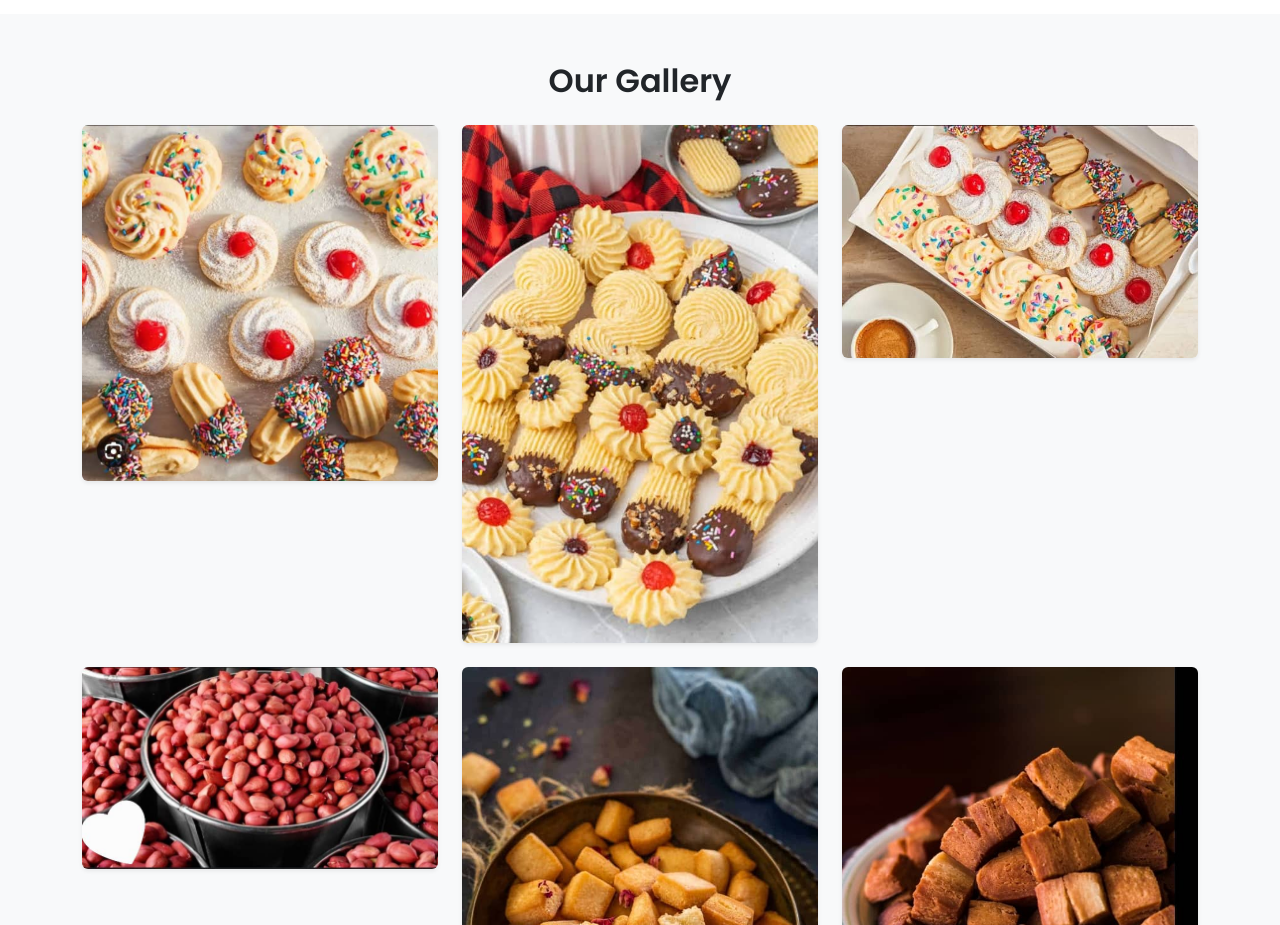
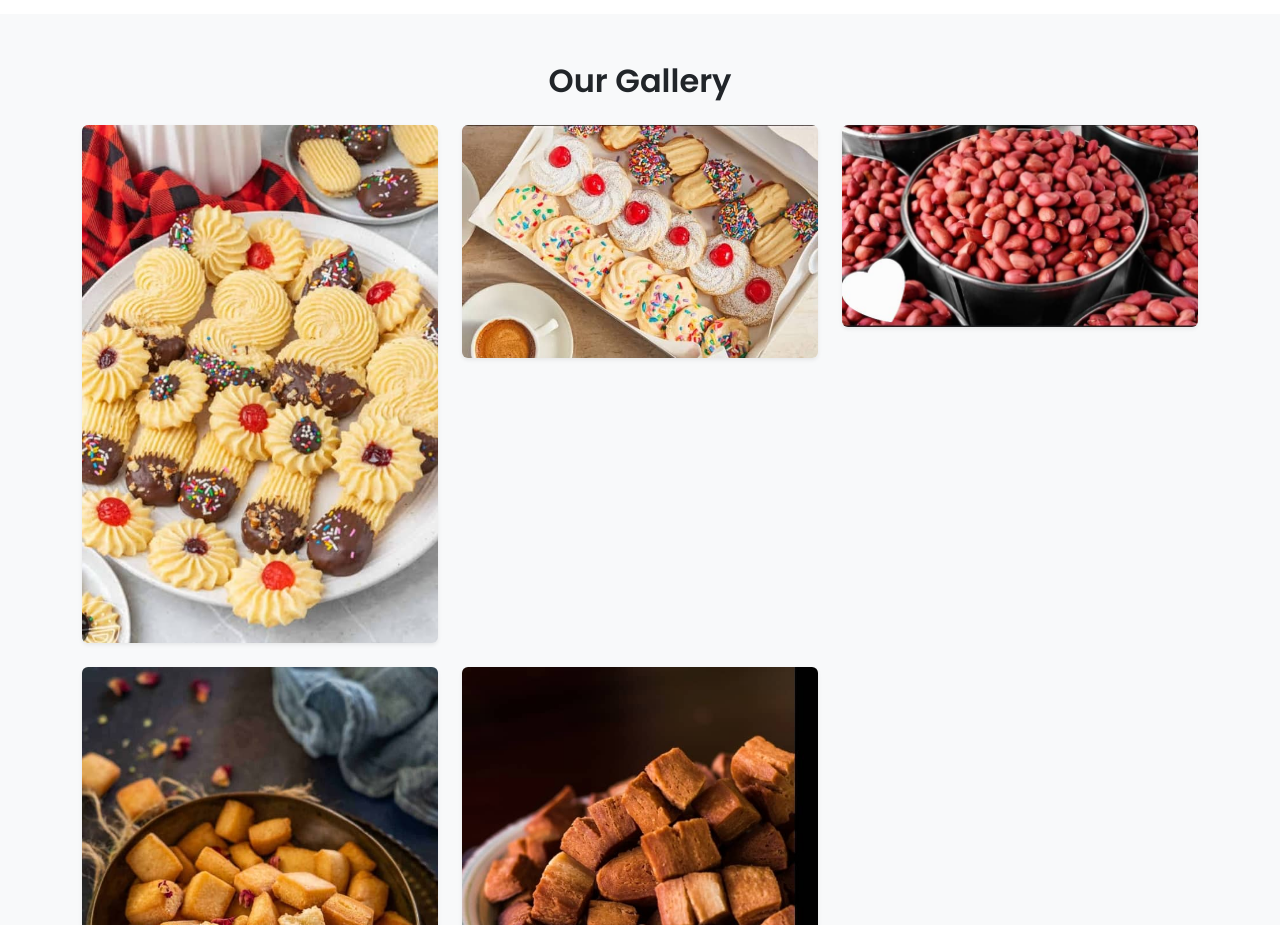
Before and after one commit to ARTHURBUKENYA30/Jossy, a plain HTML site: page index.html in a window 1280 px wide. Shown: the part 1480-2405 px from the top of the page. Drawn offline with nearby package versions, Linux system fonts and the light colour scheme.

Commit message:
Update index.html

```diff
--- a/index.html
+++ b/index.html
@@ -176,9 +176,7 @@
     <div class="container text-center">
       <h2 class="fw-bold mb-4">Our Gallery</h2>
       <div class="row g-4">
-        <div class="col-md-4">
-          <img src="img/1.jpg" class="img-fluid rounded shadow-sm gallery-img" alt="Snack 1" data-index="0">
-        </div>
+
         <div class="col-md-4">
           <img src="img/2.jpg" class="img-fluid rounded shadow-sm gallery-img" alt="Snack 2" data-index="1">
         </div>
```
